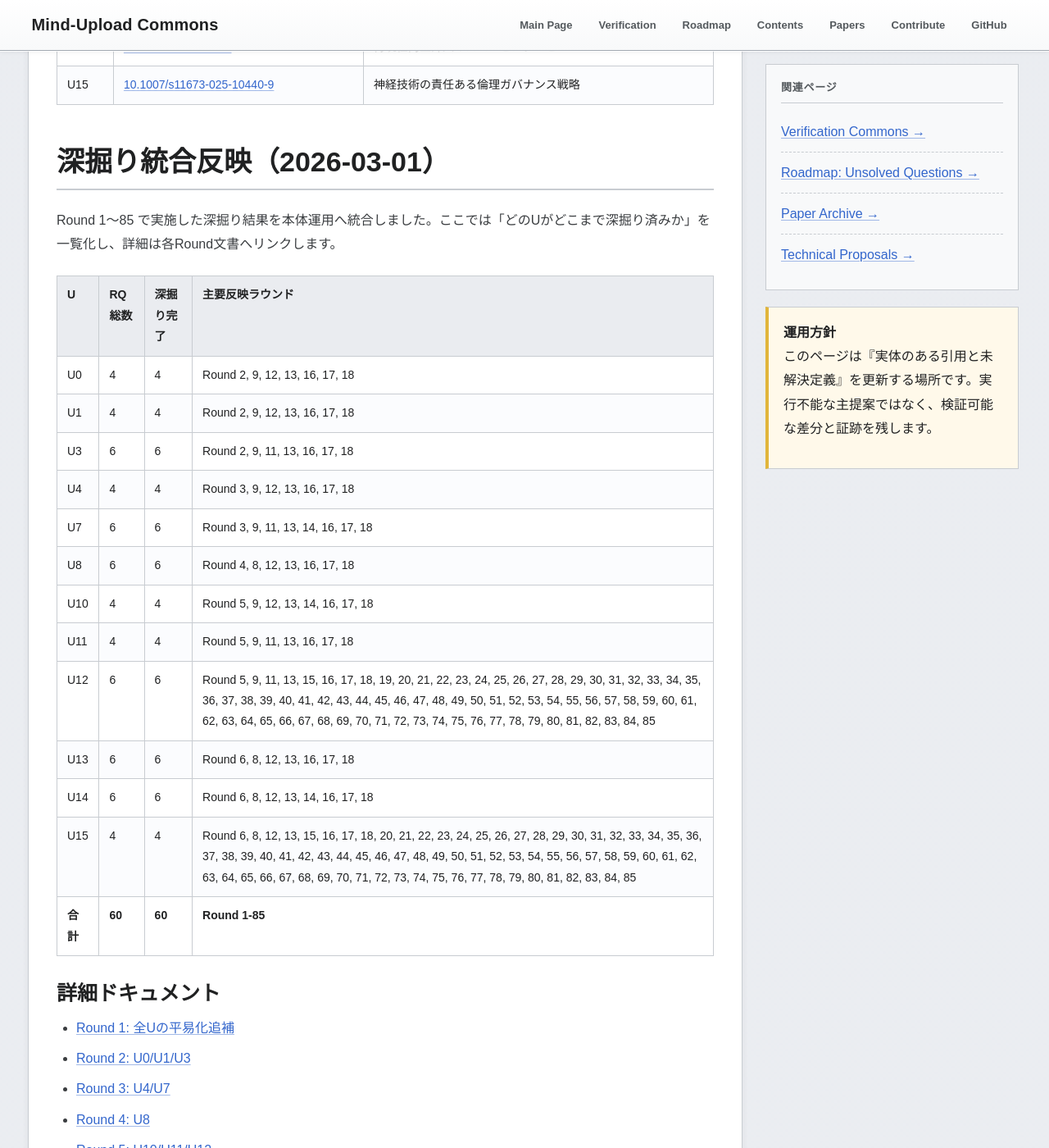
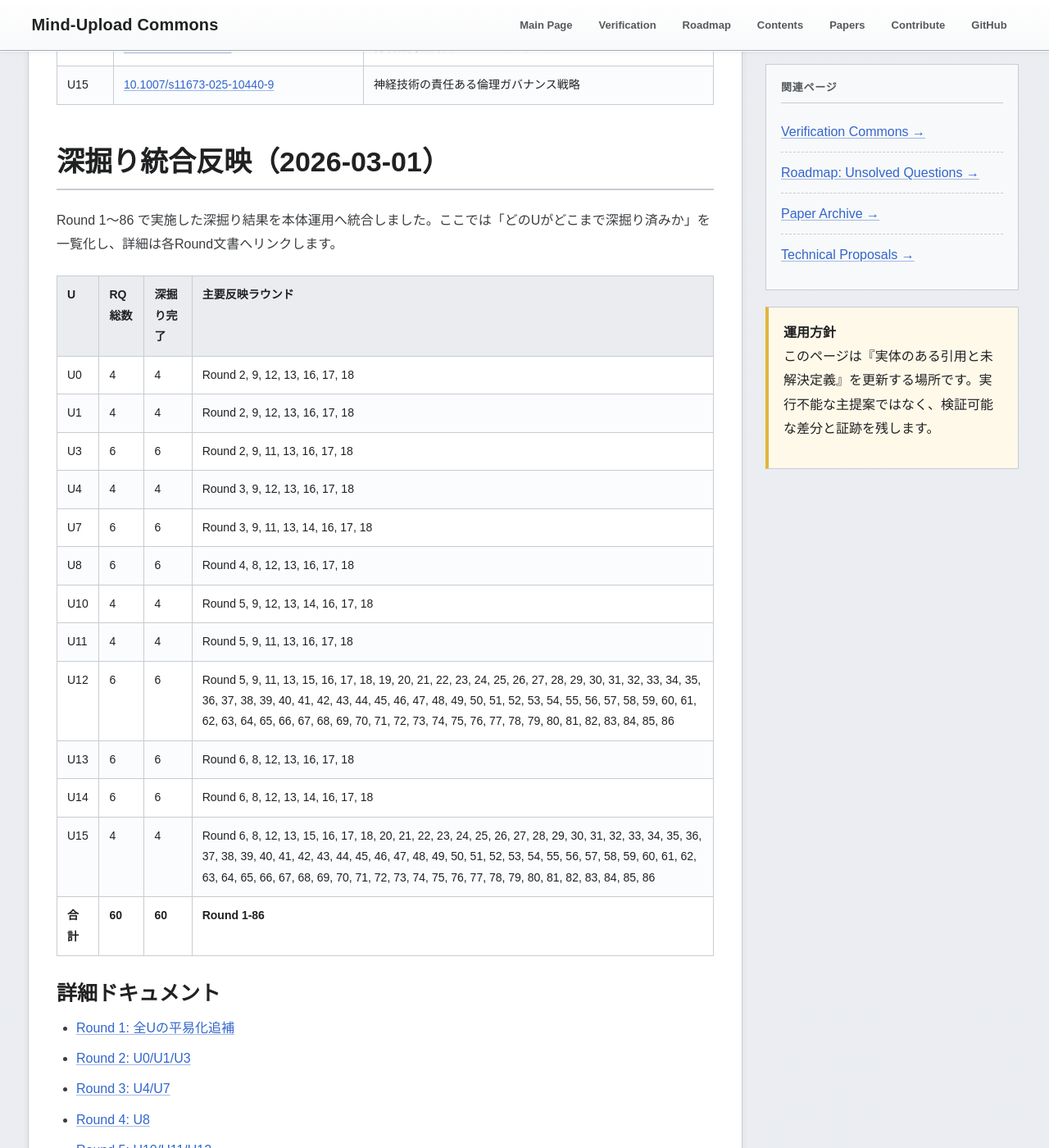
Before and after one commit to yasufumi-nakata/eegflow, a Jekyll site: the page built from research_harvest_50.md, in a window 1280 px wide and 1400 px high, scrolled down 6243 px. Shown: the whole window at 82% size. Built offline with Jekyll 4.4.1, drawn with Linux system fonts in a browser that asks for light colours; some of the changed text lies outside the part shown.

Commit message:
Add Round 86 follow-up outcome ledger and follow-up reconnect gate

```diff
--- a/research_harvest_50.md
+++ b/research_harvest_50.md
@@ -156,7 +156,7 @@
 <section class="section" id="deepening-integration-20260301">
 <h2 class="section-title">深掘り統合反映（2026-03-01）</h2>
 <p>
-Round 1〜85 で実施した深掘り結果を本体運用へ統合しました。ここでは「どのUがどこまで深掘り済みか」を一覧化し、詳細は各Round文書へリンクします。
+Round 1〜86 で実施した深掘り結果を本体運用へ統合しました。ここでは「どのUがどこまで深掘り済みか」を一覧化し、詳細は各Round文書へリンクします。
 </p>
 <table class="data-table">
 <thead><tr><th>U</th><th>RQ総数</th><th>深掘り完了</th><th>主要反映ラウンド</th></tr></thead><tbody>
@@ -168,11 +168,11 @@
 <tr><td>U8</td><td>6</td><td>6</td><td>Round 4, 8, 12, 13, 16, 17, 18</td></tr>
 <tr><td>U10</td><td>4</td><td>4</td><td>Round 5, 9, 12, 13, 14, 16, 17, 18</td></tr>
 <tr><td>U11</td><td>4</td><td>4</td><td>Round 5, 9, 11, 13, 16, 17, 18</td></tr>
-<tr><td>U12</td><td>6</td><td>6</td><td>Round 5, 9, 11, 13, 15, 16, 17, 18, 19, 20, 21, 22, 23, 24, 25, 26, 27, 28, 29, 30, 31, 32, 33, 34, 35, 36, 37, 38, 39, 40, 41, 42, 43, 44, 45, 46, 47, 48, 49, 50, 51, 52, 53, 54, 55, 56, 57, 58, 59, 60, 61, 62, 63, 64, 65, 66, 67, 68, 69, 70, 71, 72, 73, 74, 75, 76, 77, 78, 79, 80, 81, 82, 83, 84, 85</td></tr>
+<tr><td>U12</td><td>6</td><td>6</td><td>Round 5, 9, 11, 13, 15, 16, 17, 18, 19, 20, 21, 22, 23, 24, 25, 26, 27, 28, 29, 30, 31, 32, 33, 34, 35, 36, 37, 38, 39, 40, 41, 42, 43, 44, 45, 46, 47, 48, 49, 50, 51, 52, 53, 54, 55, 56, 57, 58, 59, 60, 61, 62, 63, 64, 65, 66, 67, 68, 69, 70, 71, 72, 73, 74, 75, 76, 77, 78, 79, 80, 81, 82, 83, 84, 85, 86</td></tr>
 <tr><td>U13</td><td>6</td><td>6</td><td>Round 6, 8, 12, 13, 16, 17, 18</td></tr>
 <tr><td>U14</td><td>6</td><td>6</td><td>Round 6, 8, 12, 13, 14, 16, 17, 18</td></tr>
-<tr><td>U15</td><td>4</td><td>4</td><td>Round 6, 8, 12, 13, 15, 16, 17, 18, 20, 21, 22, 23, 24, 25, 26, 27, 28, 29, 30, 31, 32, 33, 34, 35, 36, 37, 38, 39, 40, 41, 42, 43, 44, 45, 46, 47, 48, 49, 50, 51, 52, 53, 54, 55, 56, 57, 58, 59, 60, 61, 62, 63, 64, 65, 66, 67, 68, 69, 70, 71, 72, 73, 74, 75, 76, 77, 78, 79, 80, 81, 82, 83, 84, 85</td></tr>
-<tr><td><strong>合計</strong></td><td><strong>60</strong></td><td><strong>60</strong></td><td><strong>Round 1-85</strong></td></tr>
+<tr><td>U15</td><td>4</td><td>4</td><td>Round 6, 8, 12, 13, 15, 16, 17, 18, 20, 21, 22, 23, 24, 25, 26, 27, 28, 29, 30, 31, 32, 33, 34, 35, 36, 37, 38, 39, 40, 41, 42, 43, 44, 45, 46, 47, 48, 49, 50, 51, 52, 53, 54, 55, 56, 57, 58, 59, 60, 61, 62, 63, 64, 65, 66, 67, 68, 69, 70, 71, 72, 73, 74, 75, 76, 77, 78, 79, 80, 81, 82, 83, 84, 85, 86</td></tr>
+<tr><td><strong>合計</strong></td><td><strong>60</strong></td><td><strong>60</strong></td><td><strong>Round 1-86</strong></td></tr>
 </tbody></table>
 
 <h3>詳細ドキュメント</h3>
@@ -262,6 +262,7 @@
 <li><a href="research_deepening_round83_2026-03-01.html">Round 83: 再監視実行台帳と再接続再評価ゲート固定</a></li>
 <li><a href="research_deepening_round84_2026-03-01.html">Round 84: 再評価結果台帳と監視再同期再接続ゲート固定</a></li>
 <li><a href="research_deepening_round85_2026-03-01.html">Round 85: 再評価フォローアップ台帳と監視再同期フォローアップゲート固定</a></li>
+<li><a href="research_deepening_round86_2026-03-01.html">Round 86: 再評価フォローアップ結果台帳と監視再同期フォローアップ再接続ゲート固定</a></li>
 </ul>
 
 <h3>整合性監査（証跡）</h3>
@@ -771,6 +772,12 @@
 Round 85 の再評価フォローアップ台帳と監視再同期フォローアップゲート固定は
 <a href="automation/rq_regulation_reentry_reevaluation_followup_ledger_round85_2026-03-01.csv" target="_blank">rq_regulation_reentry_reevaluation_followup_ledger_round85_2026-03-01.csv</a>（問い別再評価フォローアップ台帳）と
 <a href="automation/rq_regulation_reentry_watch_resync_followup_gate_round85_2026-03-01.csv" target="_blank">rq_regulation_reentry_watch_resync_followup_gate_round85_2026-03-01.csv</a>（問い別監視再同期フォローアップゲート）
+に記録しています。
+</p>
+<p class="small">
+Round 86 の再評価フォローアップ結果台帳と監視再同期フォローアップ再接続ゲート固定は
+<a href="automation/rq_regulation_reentry_reevaluation_followup_outcome_ledger_round86_2026-03-01.csv" target="_blank">rq_regulation_reentry_reevaluation_followup_outcome_ledger_round86_2026-03-01.csv</a>（問い別再評価フォローアップ結果台帳）と
+<a href="automation/rq_regulation_reentry_watch_resync_followup_reconnect_gate_round86_2026-03-01.csv" target="_blank">rq_regulation_reentry_watch_resync_followup_reconnect_gate_round86_2026-03-01.csv</a>（問い別監視再同期フォローアップ再接続ゲート）
 に記録しています。
 </p>
 </section>
```
Also changed, not shown: automation/rq_regulation_reentry_reevaluation_followup_outcome_ledger_round86_2026-03-01.csv (added, +11 -0 lines), automation/rq_regulation_reentry_watch_resync_followup_reconnect_gate_round86_2026-03-01.csv (added, +11 -0 lines), research_deepening_continue_guide_2026-03-01.md (+6 -2 lines), research_deepening_round86_2026-03-01.md (added, +64 -0 lines).
